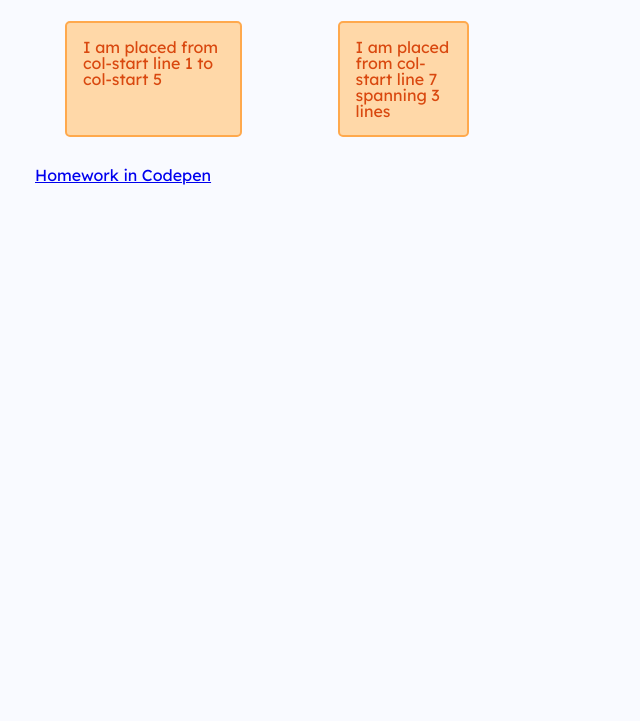
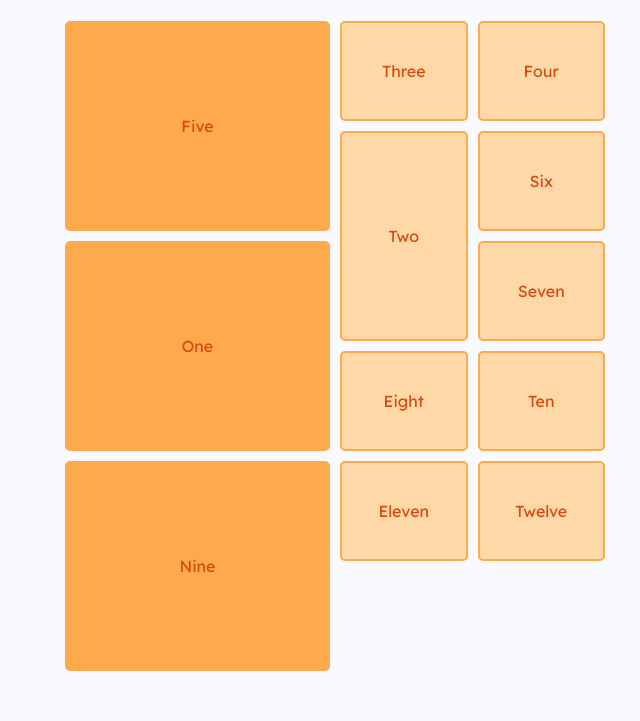
Before and after one commit to matoka02/itvdn-grid, a website: page index.html in a window 1280 px wide. Shown: the part 105-826 px from the top of the page, without its empty margins (305-945 px from the left). Before the commit the page ends 800 px from the top, so only its background shows below. Drawn offline with Linux system fonts and the light colour scheme.

Commit message:
Grid-auto-flow, anonymous Grid elements

```diff
--- a/index.html
+++ b/index.html
@@ -1,6 +1,5 @@
 <!doctype html>
 <html lang="en">
-
   <head>
     <meta charset="UTF-8" />
     <meta name="viewport" content="width=device-width, initial-scale=1.0" />
@@ -8,51 +7,44 @@
     <meta name="language" content="English" />
     <meta name="revisit-after" content="1 days" />
     <meta name="author" content="neprostostas" />
-  <title>Lesson 07</title>
+    <title>Lesson 08</title>
     <link rel="stylesheet" href="style.css" />
   </head>
 
   <body>
     <div class="container">
-    <h1 class="title">Lesson 07</h1>
-
-    <!-- Defining line names when creating a grid -->
+      <h1 class="title">Lesson 08</h1>
 
       <!-- <div class="wrapper">
-      <div class="box1">One</div>
-      <div class="box2">Two</div>
-      <div class="box3">Three</div>
-      <div class="box4">Four</div>
-    </div>
+      <div>One</div>
+      <div>Two</div>
+      <div>Three</div>
+      <div>Four <br/> This cell <br/> Has extra <br/> content.<br/> Max is auto <br/> so the row expands</div>
+      <div>Five</div>
+      <div>Six</div>
+      <div>Seven</div>
+      <div>Eight</div>
+      <div>Nine</div>
+      <div>Ten</div>
+      <div>Eleven</div>
+      <div>Twelve</div>
+    </div> -->
 
       <div class="wrapper">
-      <div class="thing">I am placed in an area named content.</div>
-    </div> -->
-
-    <!-- Implicit grid regions from named lines -->
-
-    <!-- <div class="wrapper">
-      <div class="header">Header</div>
-      <div class="sidebar">Sidebar</div>
-      <div class="content">Content</div>
-      <div class="footer">Footer</div>
-      <div class="overlay">Overlay</div>
-    </div> -->
-
-    <!-- Identifying lines with the same name using the repeat() function -->
-
-    <div class="wrapper">
-      <div class="item1">
-        I am placed from col-start line 1 to col-start 5
+        <div>One</div>
+        <div>Two</div>
+        <div>Three</div>
+        <div>Four</div>
+        <div>Five</div>
+        <div>Six</div>
+        <div>Seven</div>
+        <div>Eight</div>
+        <div>Nine</div>
+        <div>Ten</div>
+        <div>Eleven</div>
+        <div>Twelve</div>
       </div>
-      <div class="item2">
-        I am placed from col-start line 7 spanning 3 lines
-      </div>
-    </div>
-
-    <a href="https://codepen.io/matoka/pen/WbxWvvy" target="_blank">Homework in Codepen</a>
     </div>
     <script src="main.js"></script>
   </body>
-
 </html>
--- a/style.css
+++ b/style.css
@@ -43,83 +43,132 @@ h1 {
   /* grid-template-rows: repeat(3, 100px); */
 }
 
-/* ==== Defining line names when creating a grid ==== */
+/* ==== Row size in implicit grid ==== */
+
+/* .wrapper{
+  grid-template-columns: repeat(3, 1fr);
+  gap: 10px;
+  grid-auto-rows: 100px;
+} */
+
+/* ==== Row size using minmax() ==== */
+
+/* .wrapper{
+  grid-template-columns: repeat(3, 1fr);
+  gap: 10px;
+  grid-auto-rows: minmax(100px, auto);
+} */
+
+/* ==== Determining row sizes using the track list ==== */
+
+/* .wrapper{
+  grid-template-columns: repeat(3, 1fr);
+  gap: 10px;
+  grid-auto-rows: 100px 200px;
+} */
+
+/* ==== Automatic column placement ==== */
+
+/* .wrapper{
+  grid-template-rows: repeat(3, 200px);
+  gap: 10px;
+  grid-auto-flow: column;
+  grid-auto-columns: 300px 100px;
+} */
 
 /* .wrapper {
-  grid-template-columns: [main-start] 1fr [content-start] 1fr [content-end] 1fr [main-end];
-  grid-template-rows: [main-start] 100px [content-start] 100px [content-end] 100px [main-end];
+  grid-template-columns: repeat(4, 1fr);
+  grid-auto-rows: 100px;
+  gap: 10px;
+}
+.wrapper div:nth-child(2) {
+  grid-column: 3;
+  grid-row: 2/4;
+}
+.wrapper div:nth-child(5) {
+  grid-column: 1/3;
+  grid-row: 1/3;
+} */
+
+/* .wrapper {
+  grid-template-columns: repeat(4, 1fr);
+  grid-auto-rows: 100px;
+  gap: 10px;
+}
+.wrapper div:nth-child(4n + 1) {
+  grid-column-end: span 2;
+  grid-row-end: span 2;
+  background-color: #ffa94d;
+}
+.wrapper div:nth-child(2) {
+  grid-column: 3;
+  grid-row: 2/4;
+}
+.wrapper div:nth-child(5) {
+  grid-column: 1/3;
+  grid-row: 1/3;
+} */
+
+/* ==== Filling in the gaps ==== */
+
+/* .wrapper {
+  grid-template-columns: repeat(4, 1fr);
+  grid-auto-rows: 100px;
+  gap: 10px;
+  grid-auto-flow: dense;
+}
+.wrapper div:nth-child(4n + 1) {
+  grid-column-end: span 2;
+  grid-row-end: span 2;
+  background-color: #ffa94d;
+}
+.wrapper div:nth-child(2) {
+  grid-column: 3;
+  grid-row: 2/4;
+}
+.wrapper div:nth-child(5) {
+  grid-column: 1/3;
+  grid-row: 1/3;
+} */
+
+.wrapper,
+.grid {
+  padding: 30px;
+  margin: 0 auto;
+  display: grid;
+  gap: 5px;
 }
 
-.box1 {
-  grid-column-start: main-start;
-  grid-row-start: main-start;
-  grid-row-end: main-end;
+:is(.wrapper, .grid) > div {
+  border: 2px solid #ffa94d;
+  border-radius: 5px;
+  background-color: #ffd8a8;
+  padding: 1em;
+  color: #d9480f;
+  text-align: center;
+  display: grid;
+  align-items: center;
 }
 
-.box2 {
-  grid-column-start: content-end;
-  grid-row-start: main-start;
-  grid-row-end: content-end;
+.wrapper {
+  grid-template-columns: repeat(4, 1fr);
+  grid-auto-rows: 100px;
+  gap: 10px;
+  grid-auto-flow: dense;
 }
 
-.box3 {
-  grid-column-start: content-start;
-  grid-row-start: main-start;
+.wrapper div:nth-child(4n + 1) {
+  grid-column-end: span 2;
+  grid-row-end: span 2;
+  background-color: #ffa94d;
 }
 
-.box4 {
-  grid-column-start: content-start;
-  grid-column-end: main-end;
-  grid-row-start: content-end;
+.wrapper div:nth-child(2) {
+  grid-column: 3;
+  grid-row: 2 / 4;
 }
 
-.thing {
-  grid-area: content;
-} */
-
-/* ==== Implicit grid regions from named lines ==== */
-
-/* .wrapper {
-  grid-template-columns: repeat(9, 1fr);
-  grid-auto-rows: minmax(100px, auto);
-  grid-template-areas:
-    "hd hd hd hd   hd   hd   hd   hd   hd"
-    "sd sd sd main main main main main main"
-    "ft ft ft ft   ft   ft   ft   ft   ft";
+.wrapper div:nth-child(5) {
+  grid-column: 1 / 3;
+  grid-row: 1 / 3;
 }
-.header {
-  grid-area: hd;
-}
-.footer {
-  grid-area: ft;
-}
-.content {
-  grid-area: main;
-}
-.sidebar {
-  grid-area: sd;
-}
-.wrapper > div.overlay {
-  z-index: 10;
-  grid-column: main-start / main-end;
-  grid-row: hd-start / ft-end;
-  border: 4px solid rgb(92, 148, 13);
-  background-color: rgba(92, 148, 13, 0.4);
-  color: rgb(92, 148, 13);
-  font-size: 150%;
-} */
-
-
-/* ==== Identifying lines with the same name using the repeat() function ==== */
-
-.wrapper {
-  grid-template-columns: repeat(12, [col-start] 1fr);
-}
-
-.item1 {
-  grid-column: col-start / col-start 5;
-}
-
-.item2 {
-  grid-column: col-start 7 / span 3;
-}
```
Lines whose indentation alone changed are shown as unchanged.
